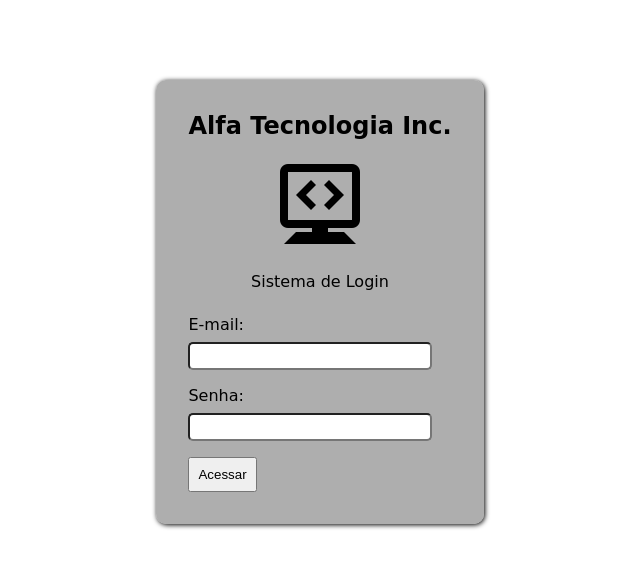
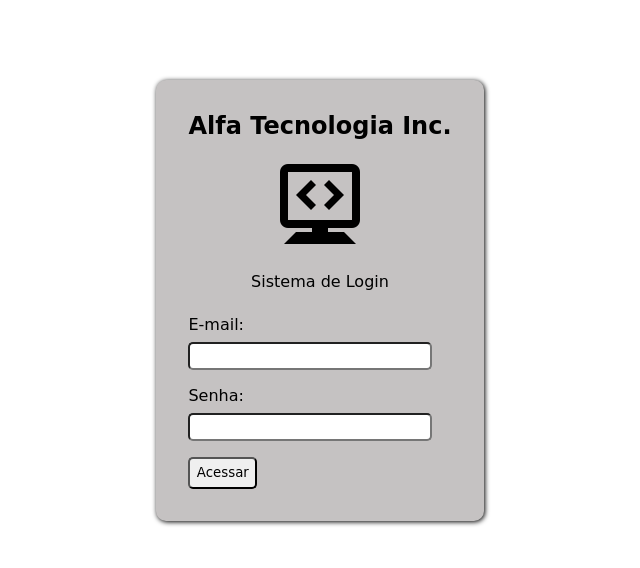
Before and after one commit to Amarildop1/html-css-javascript, a plain HTML site: page Login/index.html in a window 1280 px wide. Shown: the whole page, without its empty margins (320-960 px from the left). Drawn offline with Linux system fonts and the light colour scheme.

Commit message:
Login simples - Tela

```diff
--- a/Login/index.html
+++ b/Login/index.html
@@ -24,7 +24,7 @@
                         <input type="password" required>
                     </div>
                     <div class="form-btnEnviar">
-                        <button class="btnAcessar" type="button">Acessar</button>
+                        <button class="btnAcessar" type="submit">Acessar</button>
                     </div>
                 </form>
             </div>
--- a/Login/style.css
+++ b/Login/style.css
@@ -1,9 +1,6 @@
 *{
     margin: 0px;
     padding: 0px;
-}
-
-body{
     font-family: cursive, sans-serif;
 }
 
@@ -18,7 +15,7 @@ main{
 }
 
 .card{
-    background-color: #8d8d8db4;
+    background-color: #c5c2c2;
     padding: 2rem;
     margin-top: 5rem;
     border-radius: 10px;
@@ -39,6 +36,12 @@ main{
 }
 
 .card .btnAcessar{
-    padding: 0.5rem;
+    padding: 0.4rem;
+    border-radius: 5px;
+}
 
+.card .btnAcessar:hover{
+    background-color: #797979;
+    color: white;
+    transition: .5s;
 }
```
